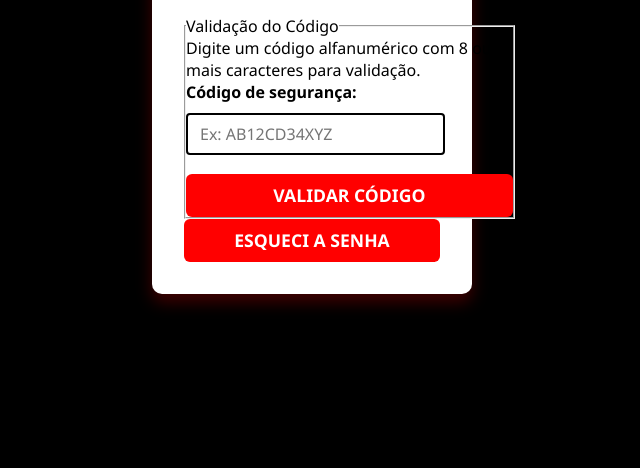
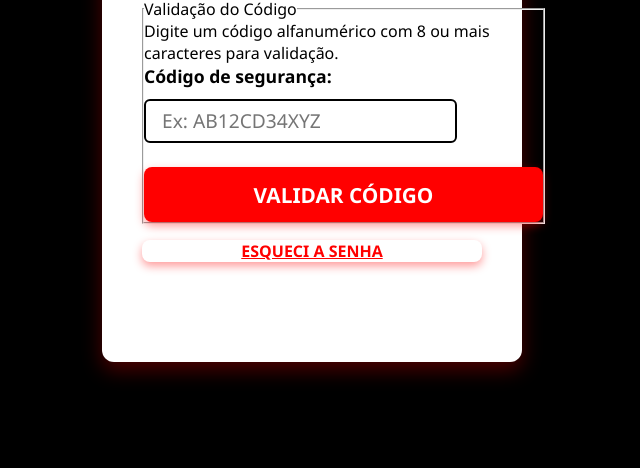
Before and after one commit to Powersho05/project-2025, a plain HTML site: page index.html in a window 1280 px wide. Shown: the part 332-800 px from the top of the page, without its empty margins (328-968 px from the left). Drawn offline with Linux system fonts and the light colour scheme.

Commit message:
Update style.css

```diff
--- a/style.css
+++ b/style.css
@@ -13,62 +13,73 @@ body {
     justify-content: center;
     align-items: center;
     height: 100vh;
+    padding: 1rem;
 }
 
 .container {
     background-color: #ffffff;
     color: #000000;
-    padding: 2rem;
-    border-radius: 10px;
-    box-shadow: 0 8px 16px rgba(255, 0, 0, 0.25);
-    width: 320px;
+    padding: 3rem 2.5rem;
+    border-radius: 12px;
+    box-shadow: 0 8px 20px rgba(255, 0, 0, 0.3);
+    width: 420px;
+    max-width: 95vw;
+    box-sizing: border-box;
 }
 
 h1 {
     color: #ff0000;
     text-align: center;
-    margin-bottom: 1.5rem;
+    margin-bottom: 2rem;
     font-weight: 700;
-    font-size: 1.8rem;
+    font-size: 2.2rem;
     text-transform: uppercase;
 }
 
 label {
     font-weight: 600;
     display: block;
-    margin-bottom: 0.6rem;
+    margin-bottom: 0.7rem;
+    font-size: 1.1rem;
 }
 
 .input-group {
     display: flex;
     align-items: center;
-    margin-bottom: 1.2rem;
+    margin-bottom: 1.5rem;
+    gap: 1rem;
 }
 
-input[type="text"] {
+input[type="text"],
+input[type="password"] {
     flex: 1;
-    padding: 0.5rem 0.75rem;
-    font-size: 1rem;
+    padding: 0.7rem 1rem;
+    font-size: 1.2rem;
+    line-height: 1.4;
     border: 2px solid #000000;
-    border-radius: 4px;
+    border-radius: 6px;
     outline: none;
-    transition: border-color 0.3s ease;
+    transition: border-color 0.3s ease, box-shadow 0.3s ease;
     color: #000000;
     background-color: #ffffff;
+    height: 44px;
+    box-sizing: border-box;
 }
 
-input[type="text"]:focus {
+input[type="text"]:focus,
+input[type="password"]:focus {
     border-color: #ff0000;
-    box-shadow: 0 0 8px #ff0000;
+    box-shadow: 0 0 10px #ff0000;
 }
 
-#strength-indicator {
-    margin-left: 0.8rem;
+#strength-indicator,
+.strength-indicator {
+    min-width: 70px;
     font-weight: 700;
-    font-size: 1.1rem;
-    min-width: 55px;
+    font-size: 1.2rem;
     text-align: center;
     text-transform: uppercase;
+    user-select: none;
 }
 
 .strength.weak {
@@ -85,26 +96,31 @@ input[type="text"]:focus {
 
 button {
     width: 100%;
-    padding: 0.6rem 0;
+    padding: 0.85rem 0;
     background-color: #ff0000;
     color: #ffffff;
     font-weight: 700;
-    font-size: 1.1rem;
+    font-size: 1.3rem;
     border: none;
-    border-radius: 6px;
+    border-radius: 8px;
     cursor: pointer;
     transition: background-color 0.3s ease;
     text-transform: uppercase;
+    box-shadow: 0 4px 10px rgba(255, 0, 0, 0.4);
 }
 
-button:hover {
+button:hover,
+button:focus {
     background-color: #cc0000;
+    box-shadow: 0 6px 15px rgba(204, 0, 0, 0.6);
 }
 
-#message {
-    margin-top: 1rem;
+#form-message,
+#reset-message {
+    margin-top: 1.5rem;
     font-weight: 600;
-    min-height: 1.4em;
+    min-height: 1.6em;
+    font-size: 1.1rem;
 }
 
 .error {
@@ -115,9 +131,51 @@ button:hover {
     color: #008000;
 }
 
-@media (max-width: 400px) {
+.alternative-action {
+    text-align: center;
+    margin-top: 1rem;
+}
+
+.link-button {
+    background: none;
+    border: none;
+    color: #ff0000;
+    font-weight: 600;
+    cursor: pointer;
+    text-decoration: underline;
+    font-size: 1rem;
+    padding: 0;
+}
+
+.link-button:hover,
+.link-button:focus {
+    color: #cc0000;
+}
+
+@media (max-width: 440px) {
     .container {
         width: 95%;
-        padding: 1rem;
+        padding: 2rem 1.5rem;
+    }
+
+    h1 {
+        font-size: 1.8rem;
+    }
+
+    input[type="text"],
+    input[type="password"] {
+        font-size: 1rem;
+        height: 40px;
+    }
+
+    #strength-indicator,
+    .strength-indicator {
+        font-size: 1rem;
+        min-width: 55px;
+    }
+
+    button {
+        font-size: 1.1rem;
+        padding: 0.7rem 0;
     }
 }
```
